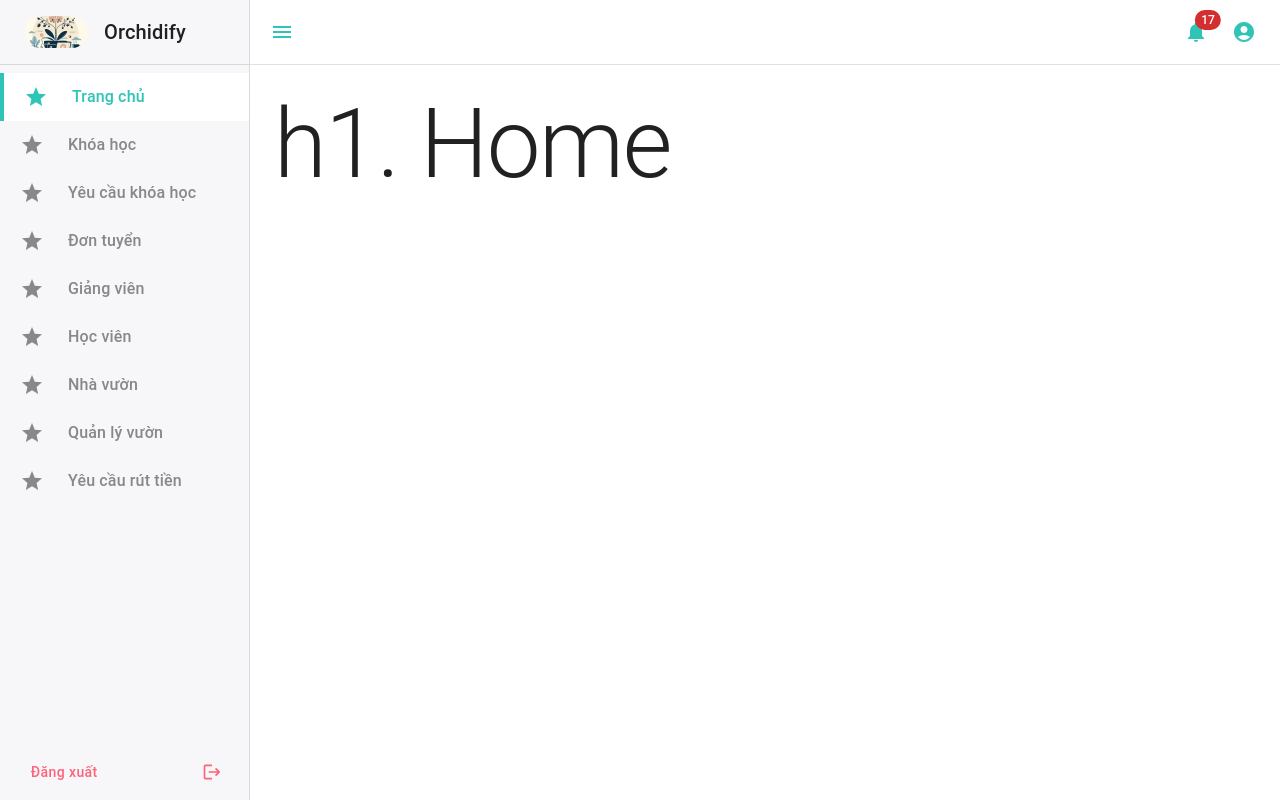
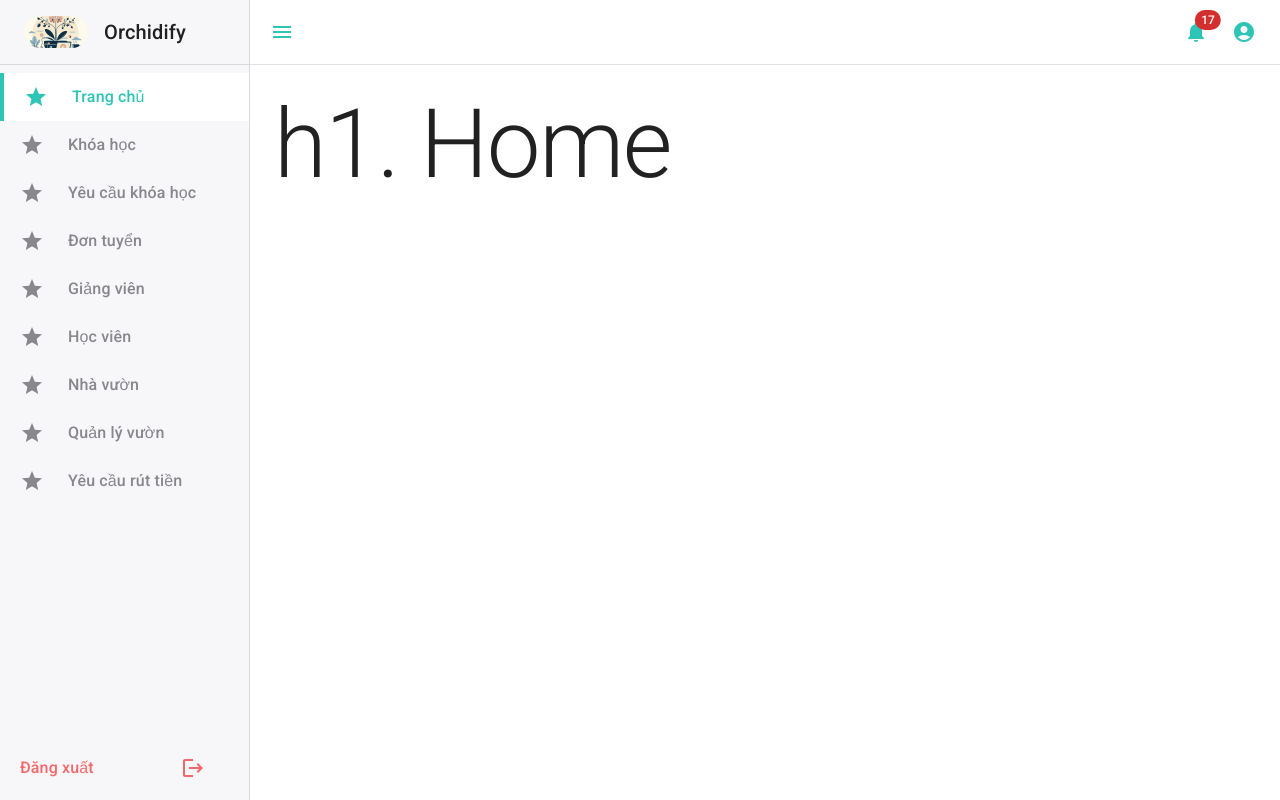
Before and after one commit to Deco-Team/orchidify-management, a React (Vite) app: page / in a window 1280 px wide. Built offline with nearby package versions, Linux system fonts and the light colour scheme; sample sign-in values are in the browser's storage; a web font is replaced by a local one.

Commit message:
[UI][NghiaVHD] update logout button base on feedback and resolve conflict file

```diff
--- a/package.json
+++ b/package.json
@@ -14,7 +14,8 @@
   "dependencies": {
     "@emotion/react": "11.13",
     "@emotion/styled": "11.13",
-    "@fontsource/inter": "5",
+    "@fontsource/roboto": "5",
+    "@hookform/resolvers": "3.9",
     "@mui/icons-material": "5.16",
     "@mui/material": "5",
     "axios": "1.7",
--- a/src/components/sidebar/Sidebar.tsx
+++ b/src/components/sidebar/Sidebar.tsx
@@ -1,5 +1,5 @@
 import { DrawerHeader, Logo, LogoWrapper, StyledDrawer } from './Sidebar.styled'
-import { Button, Divider, Typography } from '@mui/material'
+import { Divider, List, ListItem, ListItemButton, ListItemIcon, ListItemText, Typography } from '@mui/material'
 import OptionList from './OptionList'
 import { Logout } from '@mui/icons-material'
 
@@ -24,23 +24,38 @@ const Sidebar = ({ open, drawerWidth }: SidebarProps) => {
       </DrawerHeader>
       <Divider />
       <OptionList open={open} />
-      <Button
-        endIcon={<Logout />}
-        sx={{
-          width: '300px',
-          color: '#ff022399',
-          position: 'fixed',
-          bottom: 10,
-          textTransform: 'none',
-          fontFamily: 'inherit',
-          alignSelf: 'center',
-          ':hover': { backgroundColor: 'none' },
-          justifyContent: 'space-around'
-        }}
-        // onClick={logout}
-      >
-        Đăng xuất
-      </Button>
+      <List>
+        <ListItem
+          disablePadding
+          sx={{
+            display: 'block'
+          }}
+        >
+          <ListItemButton
+            sx={{
+              minHeight: 48,
+              justifyContent: open ? 'initial' : 'center',
+              px: 2.5
+            }}
+            // onClick={logout}
+          >
+            <ListItemText
+              primary={'Đăng xuất'}
+              primaryTypographyProps={{ fontWeight: 500, color: '#F66868' }}
+              sx={{ opacity: open ? 1 : 0 }}
+            />
+            <ListItemIcon
+              sx={{
+                minWidth: 24,
+                mr: open ? 3 : 'auto',
+                justifyContent: 'center'
+              }}
+            >
+              <Logout sx={{ color: '#F66868' }} />
+            </ListItemIcon>
+          </ListItemButton>
+        </ListItem>
+      </List>
     </StyledDrawer>
   )
 }
```
Also changed, not shown: src/App.tsx (+4 -4 lines).
